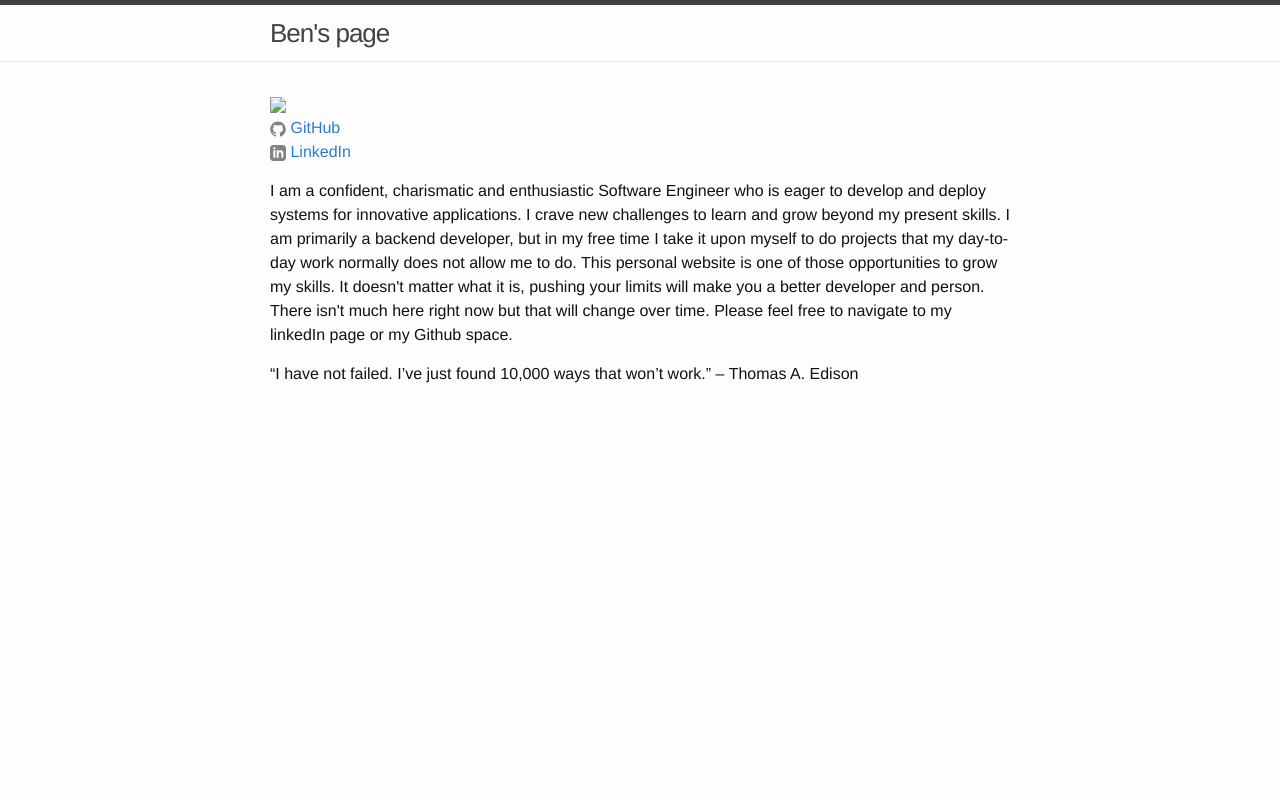
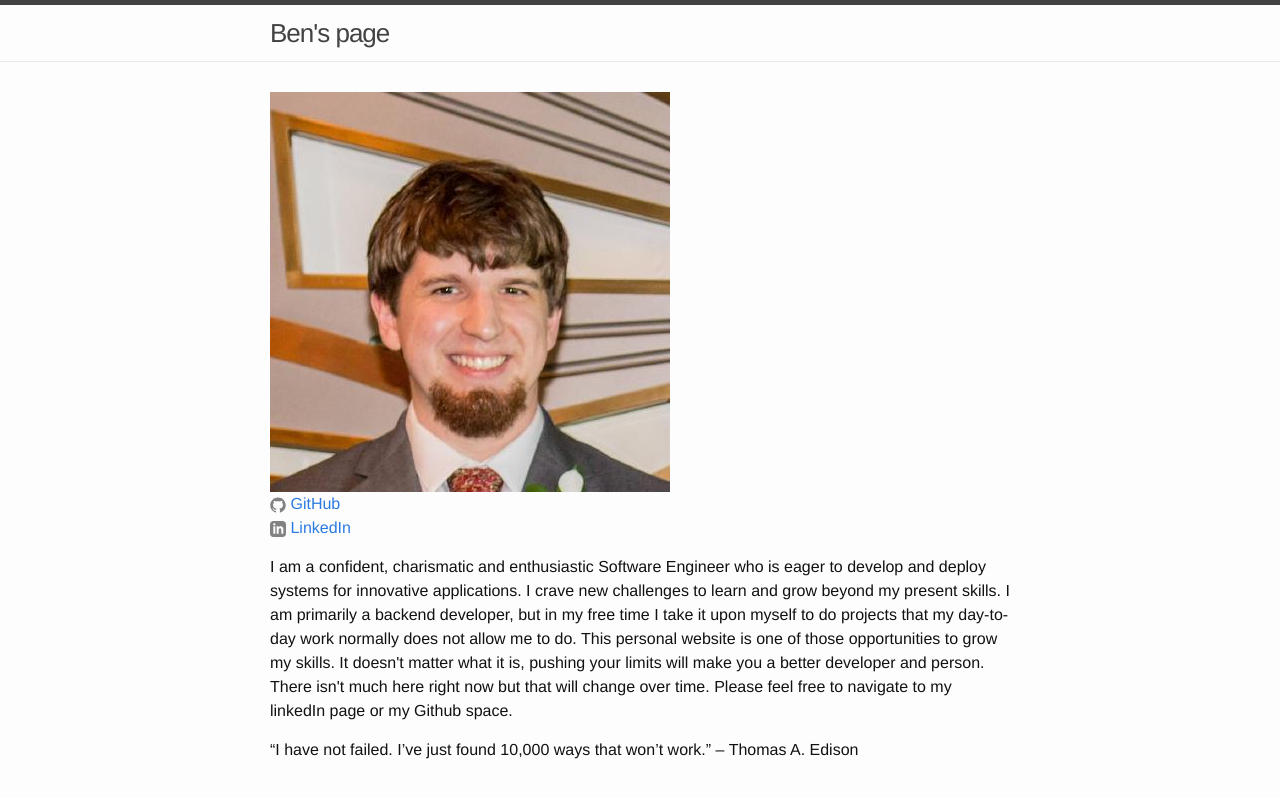
Before and after one commit to BenWhiting/BenWhiting.github.io, a Jekyll site: the page built from index.html, in a window 1280 px wide. Shown: the top 798 px of the page. Built offline with Jekyll 4.4.1, drawn with Linux system fonts in a browser that asks for light colours.

Commit message:
updating format

```diff
--- a/_includes/content.html
+++ b/_includes/content.html
@@ -1,4 +1,4 @@
-<div>
+<div class="box content-text">
    <p>I am a confident, charismatic and enthusiastic Software Engineer who is eager
       to develop and deploy systems for innovative applications. I crave new challenges
       to learn and grow beyond my present skills. I am primarily a backend developer, but
--- a/_includes/sidebar.html
+++ b/_includes/sidebar.html
@@ -1,8 +1,8 @@
 {% include base_path%}
 
-<img src="/images/photo.png">
-</div>
 
+<div class="box sidebar">
+  <img src="/assets/images/photo.png">
   <ul class="social-media-list">
     {% if site.github_username %}
     <li>
@@ -13,3 +13,4 @@
         {% include icon-linkedin.html username=LinkedIn %}
      </li>
   </ul>
+</div>
--- a/index.html
+++ b/index.html
@@ -2,15 +2,11 @@
 layout: default
 ---
 
-<div class="home">
+<div>
   <main>
-    <div class="row">
-      <div class="column-1">
+      <div>
         {%include sidebar.html%}
-      </div>
-      <div class="column-2">
         {%include content.html%}
       </div>
-  </div>
   </main>
 </div>
```
